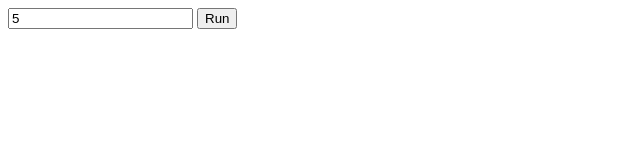
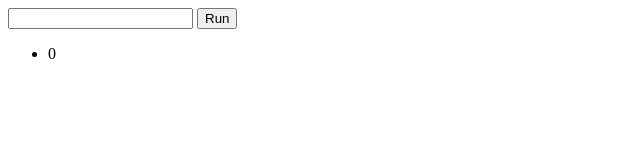
Before and after one commit to LarsGJobloop/kodeloftet-gruppe-8-collatz-conjecture, a website: page index.html in a window 1280 px wide. Both pictures are taken after typing "5" into the empty fields and a click on the button "Run". Shown: the full height of the page, 0-640 px from the left. Drawn offline with Linux system fonts and the light colour scheme.

Commit message:
add function structure

```diff
--- a/index.html
+++ b/index.html
@@ -12,10 +12,11 @@
 <body>
 
   <form id="collatz-input">
-    <input type="number">
+    <input type="number" id="input-number">
     <button type="submit">Run</button>
   </form>
 
+  <ul id="result-container"></ul>
 </body>
 
 </html>
--- a/script.js
+++ b/script.js
@@ -1,22 +1,55 @@
 // Først finne form elementet
+/**
+ * @type {HTMLFormElement}
+ */
 const inputForm = document.getElementById("collatz-input")
 inputForm.addEventListener("submit", (event) => {
     event.preventDefault()
 
-    collatz(100)
+    const inputElement = document.getElementById("input-number")
+    const input = inputElement.value
+
+    // Sjekk om verdien som er skrevet inn er gyldig
+    if (!(input > 0)) {
+        return
+    }
+
+    const result = collatz(input) // Prossere input
+    const newElement = createElement(result) // Lag et nytt resultat element
+    const resultContainer = document.getElementById("result-container") // hent ut hvor det skal settes inn
+    resultContainer.appendChild(newElement) // sett inn i dokumentet
+
+    // Reset input feltet
+    inputForm.reset()
 })
 
-
+/**
+ * Denne funksjon går igjennom collatz conjecture
+ * med tallet den får
+ *
+ * @param {number} number
+ * @returns
+ */
 function collatz(number) {
     // Noe logikk
     console.log(number)
 
     const newNumber = number - 1
 
-    if (newNumber <= 1) {
+    if (newNumber <= 0) {
         return newNumber
     } else {
         // Rekursjon,
         return collatz(newNumber)
     }
 }
+
+function isEven(number) {
+    return number % 2 === 0
+}
+
+function createElement(number) {
+    const element = document.createElement("li")
+    element.textContent = number
+    return element
+}
```
Also changed, not shown: README.md.
